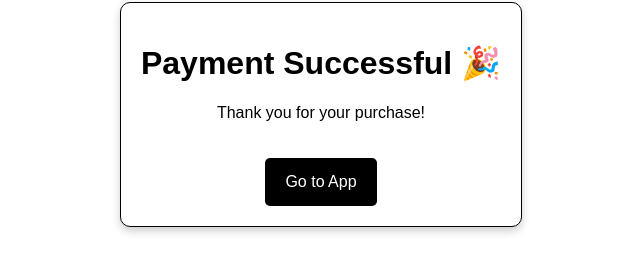
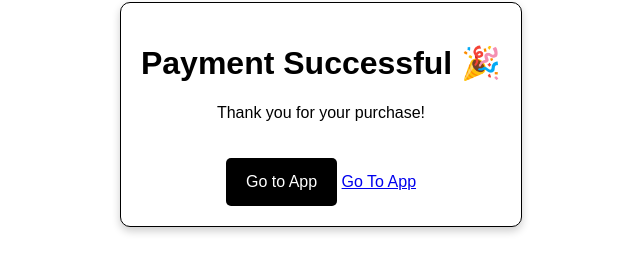
Before and after one commit to syamil24/appPaymentRedirect, a plain HTML site: page index.html in a window 1280 px wide. Shown: the part 337-610 px from the top of the page, without its empty margins (319-959 px from the left). Drawn offline with Linux system fonts and the light colour scheme.

Commit message:
Add a tag to test href

```diff
--- a/index.html
+++ b/index.html
@@ -52,7 +52,8 @@
     <div class="container">
         <h1>Payment Successful 🎉</h1>
         <p>Thank you for your purchase!</p>
-        <button onclick="redirectToApp()">Go to App</button>
+        <button onclick="location.href ='blancoapp://blancoapp.com/OrderHistoryPage'">Go to App</button>
+        <a href="blancoapp://blancoapp.com/OrderHistoryPage"> Go To App</a>
     </div>
     <script>
         function redirectToApp() {
```
